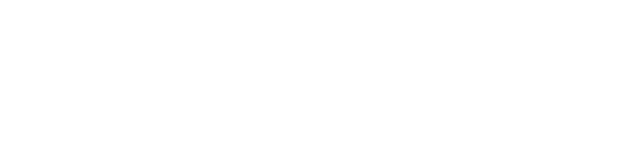
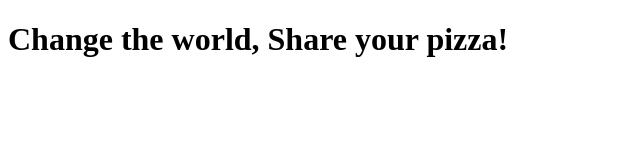
Before and after one commit to florenthoudeille/sharezzza, a plain HTML site: page index.html in a window 1280 px wide. Shown: the whole page, without its empty margins (0-640 px from the left). Drawn offline with Linux system fonts and the light colour scheme.

Commit message:
Add a h1 on the body.

```diff
--- a/index.html
+++ b/index.html
@@ -5,6 +5,7 @@
     <title>ShareZza</title>
   </head>
   <body>
+    <h1>Change the world, Share your pizza!</h1>
 
   </body>
 </html>
```
